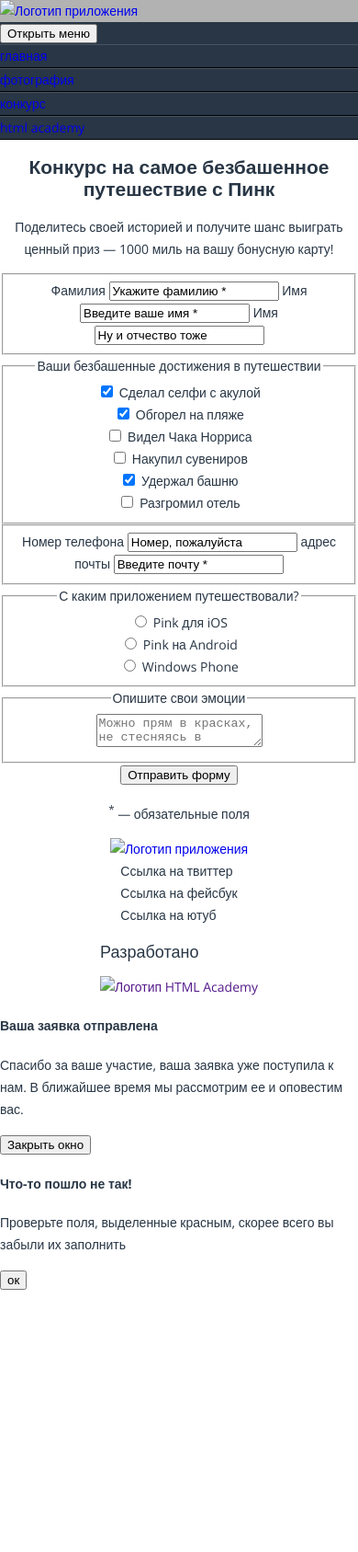
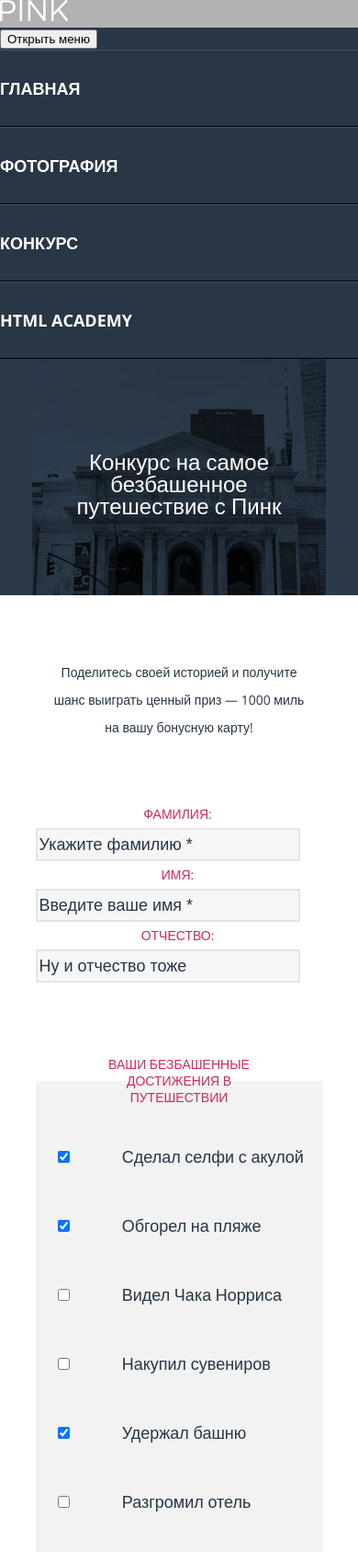
Before and after one commit to Stashin/684031-pink-17, a website: page source/form.html in a window 390 px wide. Shown: the top 1687 px of the page at 92% size. Before the commit the page ends 1403 px from the top, so only its background shows below. Drawn offline with nearby package versions, Linux system fonts and the light colour scheme; files that its build step writes are made by us from their sources.

Commit message:
базовые стили

```diff
--- a/source/form.html
+++ b/source/form.html
@@ -4,7 +4,8 @@
 <head>
   <meta charset="utf-8">
   <title>HTML Academy: Пинк</title>
-    <link href="https://fonts.googleapis.com/css?family=Open+Sans:300,400,700&display=swap&subset=cyrillic" rel="stylesheet">
+  <link href="https://fonts.googleapis.com/css?family=Open+Sans:300,400,700&display=swap&subset=cyrillic"
+    rel="stylesheet">
   <link href="css/style.css" rel="stylesheet">
 </head>
 
@@ -12,23 +13,23 @@
 
   <header class="page-header">
     <a class="page-header__logo" href="#">
-      <img class="page-header__logo-image" src="#" alt="Логотип приложения">
+      <img class="page-header__logo-image" src="img/logo-pink-white-mobile.svg" alt="Логотип приложения">
     </a>
     <nav class="main-nav">
       <button class="main-nav__toggle" type="button">Открыть меню</button>
       <div class="main-nav__wrapper">
         <ul class="main-nav__list site-list">
           <li class="site-list__item">
-            <a href="index.html">главная</a>
+            <a class="site-list__link" href="index.html">главная</a>
           </li>
           <li class="site-list__item">
-            <a href="photo.html">фотография</a>
+            <a class="site-list__link" href="photo.html">фотография</a>
           </li>
           <li class="site-list__item">
-            <a href="#">конкурс</a>
+            <a class="site-list__link" href="#">конкурс</a>
           </li>
           <li class="site-list__item">
-            <a href="#">html academy</a>
+            <a class="site-list__link" href="#">html academy</a>
           </li>
         </ul>
       </div>
@@ -37,61 +38,61 @@
 
   <main class="page-main">
     <section class="intro-form">
-      <h1 class="intro-form__header">Конкурс на самое безбашенное путешествие с Пинк</h1>
+      <h1 class="intro-form__slogan">Конкурс на самое безбашенное путешествие с Пинк</h1>
     </section>
     <section class="forms">
       <p class="forms__slogan">Поделитесь своей историей и получите шанс выиграть ценный приз — 1000 миль на вашу
         бонусную карту!</p>
       <form action="https://echo.htmlacademy.ru" class="forms__profile">
         <fieldset class="forms__name form">
-          <label for="form__lastname">Фамилия</label>
-          <input type="text" name="lastname" value="Укажите фамилию *" id="form__lastname">
-          <label for="form__firstname">Имя</label>
-          <input type="text" name="firstname" value="Введите ваше имя *" id="form__firstname">
-          <label for="form__middlename">Имя</label>
-          <input type="text" name="middlename" value="Ну и отчество тоже" id="form__middlename">
+          <label class="form__label" for="form__lastname">Фамилия:</label>
+          <input class="form__input" type="text" name="lastname" value="Укажите фамилию *" id="form__lastname">
+          <label class="form__label" for="form__firstname">Имя:</label>
+          <input class="form__input" type="text" name="firstname" value="Введите ваше имя *" id="form__firstname">
+          <label class="form__label" for="form__middlename">Отчество:</label>
+          <input class="form__input" type="text" name="middlename" value="Ну и отчество тоже" id="form__middlename">
         </fieldset>
         <fieldset class="forms__progress progress">
           <legend class="progress__title">Ваши безбашенные достижения в путешествии</legend>
-          <ul class="progress-list">
+          <ul class="progress__list">
             <li class="progress__item">
-              <input class="progress-input progress__selfie" type="checkbox" name="selfie" id="selfie-shark" checked>
-              <label for="selfie-shark">Сделал селфи с акулой</label>
+              <input class="progress__input progress__selfie" type="checkbox" name="selfie" id="selfie-shark" checked>
+              <label class="progress__label" for="selfie-shark">Сделал селфи с акулой</label>
             </li>
             <li class="progress__item">
-              <input class="progress-input progress__tan" type="checkbox" name="tan" id="tan" checked>
-              <label for="tan">Обгорел на пляже</label>
+              <input class="progress__input progress__tan" type="checkbox" name="tan" id="tan" checked>
+              <label class="progress__label" for="tan">Обгорел на пляже</label>
             </li>
             <li class="progress__item">
-              <input class="progress-input progress__chuck-norris" type="checkbox" name="chuck-norris"
+              <input class="progress__input progress__chuck-norris" type="checkbox" name="chuck-norris"
                 id="chuck-norris">
-              <label for="chuck-norris">Видел Чака Норриса</label>
+              <label class="progress__label" for="chuck-norris">Видел Чака Норриса</label>
             </li>
             <li class="progress__item">
-              <input class="progress-input progress__souvenirs" type="checkbox" name="souvenirs" id="souvenirs">
-              <label for="souvenirs">Накупил сувениров</label>
+              <input class="progress__input progress__souvenirs" type="checkbox" name="souvenirs" id="souvenirs">
+              <label class="progress__label" for="souvenirs">Накупил сувениров</label>
             </li>
             <li class="progress__item">
-              <input class="progress-input progress__turret" type="checkbox" name="turret" id="turret" checked>
-              <label for="turret">Удержал башню</label>
+              <input class="progress__input progress__turret" type="checkbox" name="turret" id="turret" checked>
+              <label class="progress__label" for="turret">Удержал башню</label>
             </li>
             <li class="progress__item">
-              <input class="progress-input progress__trashed" type="checkbox" name="trashed" id="trashed">
-              <label for="trashed">Разгромил отель</label>
+              <input class="progress__input progress__trashed" type="checkbox" name="trashed" id="trashed">
+              <label class="progress__label" for="trashed">Разгромил отель</label>
             </li>
           </ul>
         </fieldset>
         <fieldset class="forms__communications communication">
-          <label for="user-phone">Номер телефона</label>
-          <input type="tel" name="phone-num" value="Номер, пожалуйста" id="user-phone">
-          <label for="user-mail">адрес почты</label>
-          <input type="email" name="mail" value="Введите почту *" id="user-mail">
+          <label class="communication__label" for="user-phone">Номер телефона</label>
+          <input class="communication__input" type="tel" name="phone-num" value="Номер, пожалуйста" id="user-phone">
+          <label class="communication__label" for="user-mail">адрес почты</label>
+          <input class="communication__input" type="email" name="mail" value="Введите почту *" id="user-mail">
         </fieldset>
         <fieldset class="forms__ver-app ver-app">
           <legend class="ver-app__title">С каким приложением путешествовали?</legend>
           <ul class="ver-app__list">
             <li class="ver-app__item">
-              <input class="ver-app__input" type="radio" name="ver-app" value="ver-app__group" id="ver-app__ios">
+              <input class="ver-app__input" type="radio" name="ver-app" value="ver-app__group" id="ver-app__ios" checked>
               <label for="ver-app__ios">Pink для iOS</label>
             </li>
             <li class="ver-app__item">
@@ -107,7 +108,7 @@
         </fieldset>
         <fieldset class="forms__emotions emotion">
           <legend class="emotion__title">Опишите свои эмоции</legend>
-          <textarea name="emotion__text" placeholder="Можно прям в красках, не стесняясь в выражениях"></textarea>
+          <textarea class="emotion__text" name="emotion__text" placeholder="Можно прям в красках, не стесняясь в выражениях"></textarea>
         </fieldset>
         <button class="forms__submit" type="submit">Отправить форму</button>
         <p class="forms__text-condition"><sup>*</sup> — обязательные поля</p>
@@ -117,7 +118,7 @@
 
   <footer class="page-footer">
     <a href="#" class="page-footer__logo">
-      <img class="page-footer__logo-image" src="#" alt="Логотип приложения">
+      <img class="page-footer__logo-image" src="img/logo-pink-blue-desktop.svg" alt="Логотип приложения">
     </a>
     <ul class="social-list">
       <li class="social-item">
@@ -132,17 +133,17 @@
     </ul>
     <a href="" class="page-footer__developers developers">
       <p class="developers-text">Разработано</p>
-      <img src="#" alt="Логотип HTML Academy">
+      <img src="img/logo-htmlacademy.svg" alt="Логотип HTML Academy">
     </a>
   </footer>
   <section class="modal-thanks modal">
-    <h4 class="modal-thanks">Ваша заявка отправлена</h4>
+    <h4 class="modal-thanks__title">Ваша заявка отправлена</h4>
     <p class="modal-thanks__text">Спасибо за ваше участие, ваша заявка уже поступила к нам. В ближайшее время мы
       рассмотрим ее и оповестим вас.</p>
     <button class="modal-thanks__close" type="button">Закрыть окно</button>
   </section>
   <section class="modal-error modal">
-    <h4 class="modal-error">Что-то пошло не так!</h4>
+    <h4 class="modal-error__title">Что-то пошло не так!</h4>
     <p class="modal-error__text">Проверьте поля, выделенные красным, скорее всего вы забыли их заполнить</p>
     <button class="modal-error__close" type="button">ок</button>
   </section>
--- /dev/null
+++ b/source/sass/blocks/communication.scss
@@ -0,0 +1,36 @@
+.communication {
+  border: 0;
+  padding: 0;
+  margin: 0;
+  display: flex;
+  flex-direction: column;
+  text-align: left;
+  align-items: center;
+  align-content: center;
+  justify-content: center;
+  max-width: 280px;
+  padding-top: 40px;
+  padding-bottom: 40px;
+}
+
+.communication__label {
+  color: #d22856;
+  line-height: 30px;
+  font-weight: 400;
+  text-transform: uppercase;
+  padding-left: 22px;
+}
+
+.communication__input {
+  width: 280px;
+  font-size: 18px;
+  line-height: 30px;
+  border: 2px solid #e5e5e5;
+  background-color: #F6F6f6;
+  color: #283645;
+  margin-bottom: 30px;
+}
+
+.communication__input:last-child {
+  margin-bottom: 0;
+}
--- /dev/null
+++ b/source/sass/blocks/emotion.scss
@@ -0,0 +1,26 @@
+.emotion {
+  border: none;
+}
+
+.emotion__title {
+  font-size: 14px;
+  line-height: 18px;
+  font-weight: 400;
+  max-width: 218px;
+  margin: 0;
+  padding: 40px 0 15px 0;
+  color: #d22856;
+  text-transform: uppercase;
+}
+
+.emotion__text {
+  overflow: auto;
+  resize: none;
+  width: 280px;
+  height: 200px;
+  border: 2px solid #e5e5e5;
+  font-size: 18px;
+  line-height: 30px;
+  font-weight: 400;
+  color: #283645;
+}
--- /dev/null
+++ b/source/sass/blocks/form.scss
@@ -0,0 +1,30 @@
+.form {
+  border: 0;
+  padding: 0;
+  margin: 0;
+  display: flex;
+  flex-direction: column;
+  text-align: left;
+  align-items: center;
+  align-content: center;
+  justify-content: center;
+  max-width: 280px;
+  padding-bottom: 40px;
+}
+
+.form__label {
+  color: #d22856;
+  line-height: 30px;
+  font-weight: 400;
+  text-transform: uppercase;
+  padding-left: 22px;
+}
+
+.form__input {
+  width: 280px;
+  font-size: 18px;
+  line-height: 30px;
+  border: 2px solid #e5e5e5;
+  background-color: #F6F6f6;
+  color: #283645;
+}
--- /dev/null
+++ b/source/sass/blocks/forms.scss
@@ -0,0 +1,35 @@
+.forms {
+  display: flex;
+  flex-direction: column;
+  align-items: center;
+  align-content: center;
+  justify-content: center;
+  background-color: #ffffff;
+  color: #283645;
+}
+
+.forms__slogan {
+  font-size: 14px;
+  line-height: 30px;
+  font-weight: 400;
+  max-width: 280px;
+  padding-top: 55px;
+  padding-bottom: 50px;
+}
+
+.forms__submit {
+  display: block;
+  width: 280px;
+  border: none;
+  padding: 0;
+  margin: 0;
+  background-color: #2aab6d;
+  font-size: 18px;
+  line-height: 30px;
+  font-weight: 700;
+  color: #ffffff;
+  padding-top: 20px;
+  padding-bottom: 20px;
+  margin: 0 auto;
+  text-transform: uppercase;
+}
--- /dev/null
+++ b/source/sass/blocks/intro-form.scss
@@ -0,0 +1,18 @@
+.intro-form {
+  background-image: url(../img/bg-back-mobile@1x.jpg);
+  background-position: center 0;
+  background-repeat: no-repeat;
+  background-color: #2c3949;
+}
+
+.intro-form__slogan {
+  font-size: 24px;
+  font-weight: 300;
+  color: #ffffff;
+  text-align: center;
+  padding-top: 100px;
+  padding-bottom: 85px;
+  margin: 0;
+  max-width: 280px;
+  margin: 0 auto;
+}
--- /dev/null
+++ b/source/sass/blocks/modal-error.scss
@@ -0,0 +1,33 @@
+.modal-error__title {
+  font-size: 18px;
+  font-weight: 700;
+  color: #000000;
+  margin: 0;
+  padding: 0;
+}
+
+.modal-error__text {
+  font-size: 14px;
+  font-weight: 400;
+  color: #283645;
+  margin: 0;
+  padding: 0;
+  max-width: 280px;
+}
+
+.modal-error__close {
+  display: block;
+  width: 280px;
+  border: none;
+  padding: 0;
+  margin: 0;
+  background-color: #2aab6d;
+  font-size: 18px;
+  line-height: 30px;
+  font-weight: 700;
+  color: #ffffff;
+  padding-top: 20px;
+  padding-bottom: 20px;
+  margin: 0 auto;
+  text-transform: uppercase;
+}
--- /dev/null
+++ b/source/sass/blocks/modal-thanks.scss
@@ -0,0 +1,33 @@
+.modal-thanks__title {
+  font-size: 18px;
+  font-weight: 700;
+  color: #000000;
+  margin: 0;
+  padding: 0;
+}
+
+.modal-thanks__text {
+  font-size: 14px;
+  font-weight: 400;
+  color: #283645;
+  margin: 0;
+  padding: 0;
+  max-width: 280px;
+}
+
+.modal-thanks__close {
+  display: block;
+  width: 280px;
+  border: none;
+  padding: 0;
+  margin: 0;
+  background-color: #2aab6d;
+  font-size: 18px;
+  line-height: 30px;
+  font-weight: 700;
+  color: #ffffff;
+  padding-top: 20px;
+  padding-bottom: 20px;
+  margin: 0 auto;
+  text-transform: uppercase;
+}
--- /dev/null
+++ b/source/sass/blocks/modal.scss
@@ -0,0 +1,8 @@
+.modal {
+  display: flex;
+  flex-direction: column;
+  text-align: center;
+  align-items: center;
+  align-content: center;
+  justify-content: center;
+}
--- /dev/null
+++ b/source/sass/blocks/progress.scss
@@ -0,0 +1,44 @@
+.progress {
+  border: 0;
+  padding: 0;
+  margin: 0;
+  display: flex;
+  flex-direction: column;
+  align-items: center;
+  align-content: center;
+  justify-content: center;
+  padding-bottom: 40px;
+  background-color: #f2f2f2;
+}
+
+.progress__title {
+  font-size: 14px;
+  line-height: 18px;
+  font-weight: 400;
+  max-width: 218px;
+  margin: 0;
+  padding: 40px 0;
+  color: #d22856;
+  text-transform: uppercase;
+}
+
+.progress__list {
+  max-width: 280px;
+  margin: 0 auto;
+  text-align: left;
+}
+
+.progress__item {
+  padding-bottom: 45px;
+}
+
+.progress__item:last-child {
+  padding-bottom: 0;
+}
+
+.progress__label {
+  font-size: 18px;
+  line-height: 30px;
+  font-weight: 400;
+  padding-left: 50px;
+}
--- /dev/null
+++ b/source/sass/blocks/ver-app.scss
@@ -0,0 +1,45 @@
+.ver-app {
+  border: 0;
+  padding: 0;
+  margin: 0;
+  display: flex;
+  flex-direction: column;
+  align-items: center;
+  align-content: center;
+  justify-content: center;
+  padding-bottom: 40px;
+  background-color: #f2f2f2;
+}
+
+.ver-app__title {
+  font-size: 14px;
+  line-height: 18px;
+  font-weight: 400;
+  max-width: 218px;
+  margin: 0;
+  padding: 40px 0;
+  color: #d22856;
+  text-transform: uppercase;
+}
+
+.ver-app__list {
+  max-width: 280px;
+  margin: 0 auto;
+  text-align: left;
+}
+
+.ver-app__item {
+  padding-bottom: 45px;
+}
+
+.ver-app__item:last-child {
+  padding-bottom: 0;
+}
+
+.ver-app__label {
+  font-size: 18px;
+  line-height: 30px;
+  font-weight: 400;
+  padding-left: 50px;
+  color: #283645;
+}
--- a/source/sass/style.scss
+++ b/source/sass/style.scss
@@ -16,3 +16,13 @@
 @import "blocks/comment.scss";
 @import "blocks/posts.scss";
 @import "blocks/page-footer.scss";
+@import "blocks/intro-form.scss";
+@import "blocks/forms.scss";
+@import "blocks/form.scss";
+@import "blocks/progress.scss";
+@import "blocks/communication.scss";
+@import "blocks/ver-app.scss";
+@import "blocks/emotion.scss";
+@import "blocks/modal.scss";
+@import "blocks/modal-thanks.scss";
+@import "blocks/modal-error.scss";
```
Also changed, not shown: source/photo.html (+1 -0 lines). Lines whose indentation alone changed are shown as unchanged.
